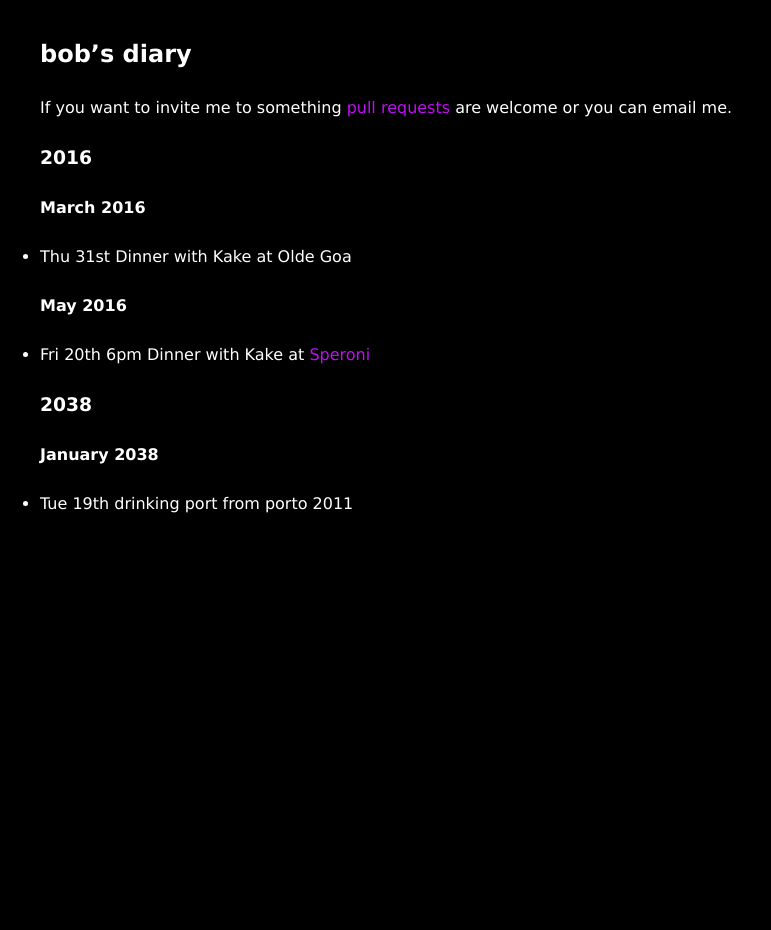
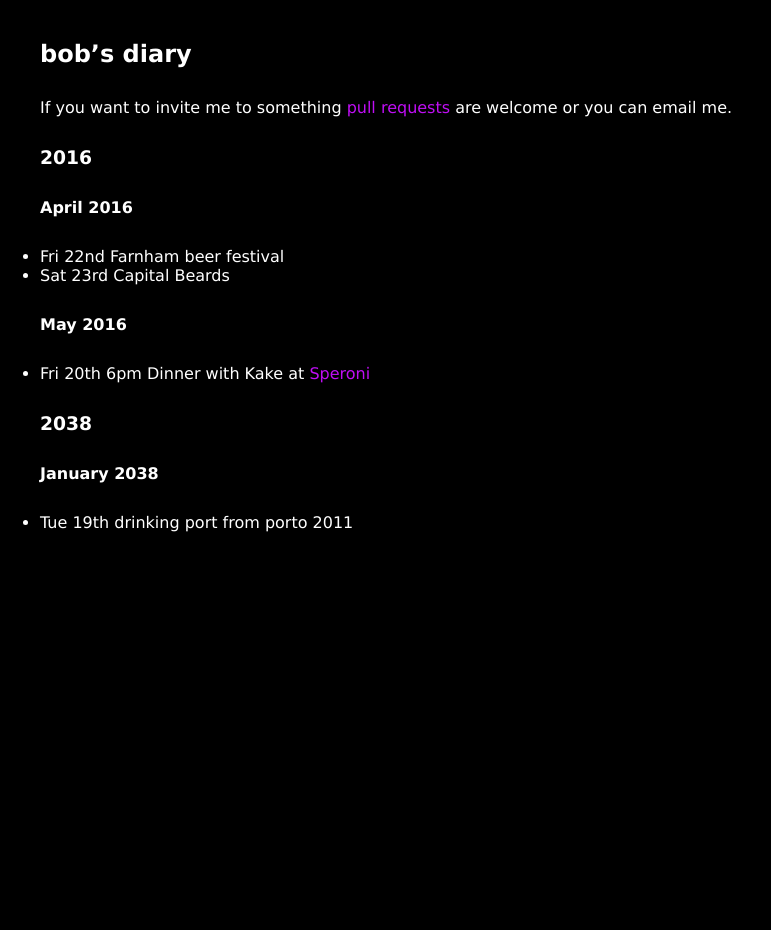
Before and after one commit to rjw1/randomness.org.uk, a Jekyll site: the page built from diary/index.md, in a window 1280 px wide. Shown: the whole page, without its empty margins (0-771 px from the left). Built offline with Jekyll 4.4.1, drawn with Linux system fonts in a browser that asks for light colours; Markdown is read by kramdown in place of the engine named in the settings.

Commit message:
March has happened.
Things todo in april

```diff
--- a/diary/index.md
+++ b/diary/index.md
@@ -9,9 +9,10 @@ are welcome or you can email me.
 
 ### 2016 ###
 
-#### March 2016 ####
+#### April 2016 ###
 
-* Thu 31st Dinner with Kake at Olde Goa
+* Fri 22nd Farnham beer festival
+* Sat 23rd Capital Beards
 
 #### May 2016 ####
 
```
